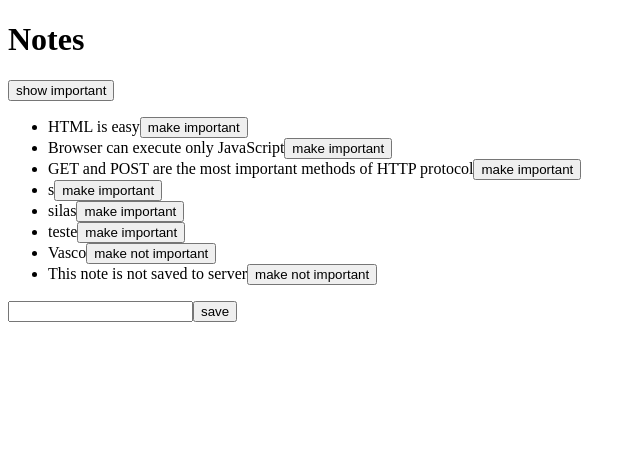
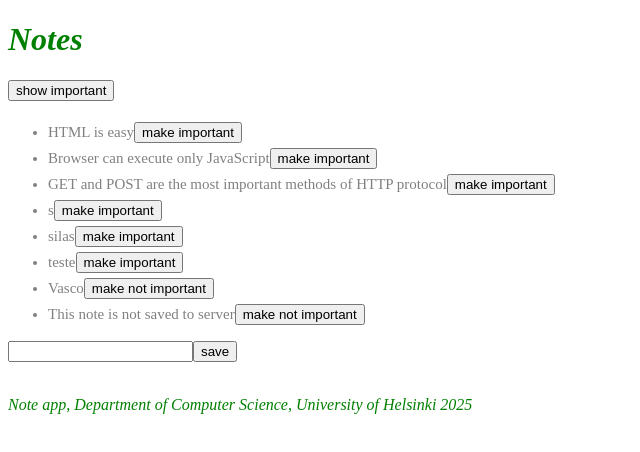
Before and after one commit to Silas310/fullstackopen-exercises, a React (Vite) app in the folder part2/notes/: page / in a window 1280 px wide. Shown: the top 452 px of the page, without its empty margins (0-640 px from the left). Built offline with nearby package versions, Linux system fonts and the light colour scheme; data requests are answered from the project's data file.

Commit message:
notes code with styles

```diff
--- a/part2/notes/src/App.jsx
+++ b/part2/notes/src/App.jsx
@@ -1,89 +1,83 @@
 import { useState, useEffect } from 'react'
+import Note from './components/Note'
+import Notification from './components/Notification'
 import noteService from './services/notes'
-
-const Note = ({ note, toggleImportance }) => {
-  const label = note.important
-    ? 'make not important' : 'make important'
-
-  return (
-    <li>
-      {note.content}
-      <button onClick={toggleImportance}>{label}</button>
-    </li>
-  )
-}
+import Footer from './components/Footer'
 
 const App = () => {
   const [notes, setNotes] = useState([])
-  const [newNote, setNewNote] = useState("")
+  const [newNote, setNewNote] = useState('')
   const [showAll, setShowAll] = useState(true)
+  const [errorMessage, setErrorMessage] = useState(null)
 
   useEffect(() => {
-    noteService
-      .getAll()
-      .then(initialNotes => {
+    noteService.getAll().then((initialNotes) => {
       setNotes(initialNotes)
     })
   }, [])
-  console.log('render', notes.length, 'notes')
 
   const addNote = (event) => {
     event.preventDefault()
     const noteObject = {
       content: newNote,
-      important: Math.random() < 0.5,
+      important: Math.random() > 0.5,
     }
 
-    noteService
-      .create(noteObject)
-      .then(returnedNote => {
+    noteService.create(noteObject).then((returnedNote) => {
       setNotes(notes.concat(returnedNote))
       setNewNote('')
     })
   }
 
-  const toggleImportanceOf = id => {
-    const note = notes.find(n => n.id === id)
+  const toggleImportanceOf = (id) => {
+    const note = notes.find((n) => n.id === id)
     const changedNote = { ...note, important: !note.important }
 
     noteService
-    .update(id, changedNote).then(returnedNote => {
-      setNotes(notes.map(note => note.id === id ? returnedNote : note))
+      .update(id, changedNote)
+      .then((returnedNote) => {
+        setNotes(notes.map((note) => (note.id !== id ? note : returnedNote)))
       })
-    .catch(error => {
-      alert(
-        `the note '${note.content}' was already deleted from server`
+      .catch((error) => {
+        setErrorMessage(
+          `Note '${note.content}' was already removed from server`
         )
-      setNotes(notes.filter(n => n.id !== id))
+        setTimeout(() => {
+          setErrorMessage(null)
+        }, 5000)
+        setNotes(notes.filter((n) => n.id !== id))
       })
   }
 
   const handleNoteChange = (event) => {
-    console.log(event.target.value)
     setNewNote(event.target.value)
   }
 
-  const notesToShow = showAll
-    ? notes
-    : notes.filter(note => note.important === true)
+  const notesToShow = showAll ? notes : notes.filter((note) => note.important)
 
   return (
     <div>
       <h1>Notes</h1>
+      <Notification message={errorMessage} />
       <div>
         <button onClick={() => setShowAll(!showAll)}>
           show {showAll ? 'important' : 'all'}
         </button>
       </div>
       <ul>
-        {notesToShow.map(note =>
-          <Note key={note.id} note={note} toggleImportance={() => toggleImportanceOf(note.id)}/>
-        )}
+        {notesToShow.map((note) => (
+          <Note
+            key={note.id}
+            note={note}
+            toggleImportance={() => toggleImportanceOf(note.id)}
+          />
+        ))}
       </ul>
       <form onSubmit={addNote}>
-        <input value={newNote} onChange={handleNoteChange}/>
+        <input value={newNote} onChange={handleNoteChange} />
         <button type="submit">save</button>
       </form>
+      <Footer />
     </div>
   )
 }
--- /dev/null
+++ b/part2/notes/src/components/Footer.jsx
@@ -0,0 +1,17 @@
+const Footer = () => {
+  const footerStyle = {
+    color: 'green',
+    fontStyle: 'italic'
+  }
+
+  return (
+    <div style={footerStyle}>
+      <br />
+      <p>
+        Note app, Department of Computer Science, University of Helsinki 2025
+      </p>
+    </div>
+  )
+}
+
+export default Footer
--- /dev/null
+++ b/part2/notes/src/components/Note.jsx
@@ -0,0 +1,12 @@
+const Note = ({ note, toggleImportance }) => {
+  const label = note.important ? 'make not important' : 'make important'
+
+  return (
+    <li className="note">
+      {note.content}
+      <button onClick={toggleImportance}>{label}</button>
+    </li>
+  )
+}
+
+export default Note
--- /dev/null
+++ b/part2/notes/src/components/Notification.jsx
@@ -0,0 +1,9 @@
+const Notification = ({ message }) => {
+  if (message === null) {
+    return null
+  }
+
+  return <div className="error">{message}</div>
+}
+
+export default Notification
--- /dev/null
+++ b/part2/notes/src/index.css
@@ -0,0 +1,20 @@
+h1 {
+  color: green;
+  font-style: italic;
+}
+
+.note {
+  color: grey;
+  padding-top: 5px;
+  font-size: 15px;
+}
+
+.error {
+  color: red;
+  background: lightgrey;
+  font-size: 20px;
+  border-style: solid;
+  border-radius: 5px;
+  padding: 10px;
+  margin-bottom: 10px;
+}
```
Also changed, not shown: part2/notes/src/main.jsx (+4 -3 lines). Lines whose indentation alone changed are shown as unchanged.
